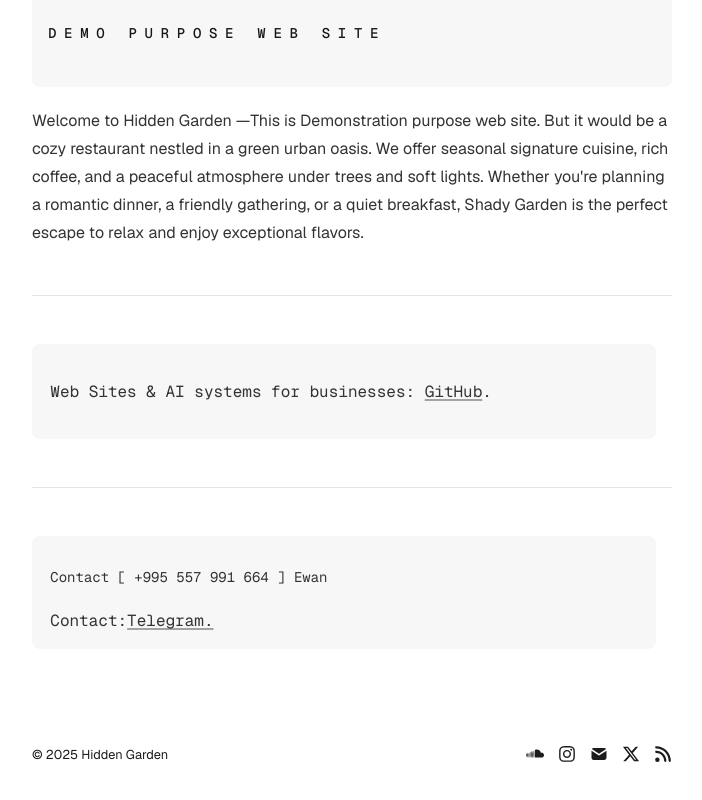
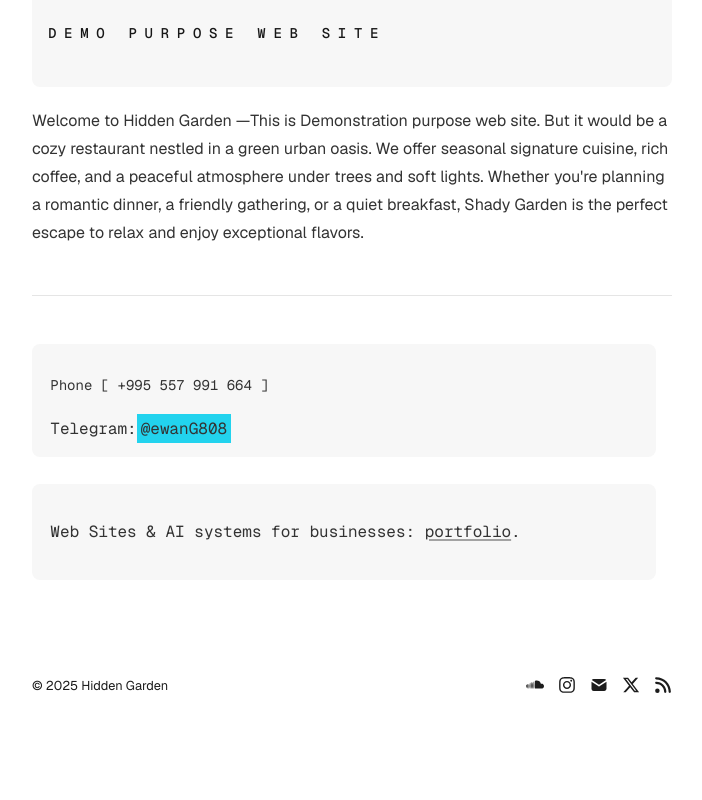
Before and after one commit to ivan-telepop/hidden-garden, a Next.js app: page /hidden-garden/ in a window 1280 px wide. Shown: the part 541-1341 px from the top of the page, without its empty margins (288-990 px from the left). Built offline with nearby package versions, Linux system fonts and the light colour scheme.

Commit message:
recreated

```diff
--- a/app/config.ts
+++ b/app/config.ts
@@ -2,7 +2,7 @@ export const metaData = {
   baseUrl: "https://example.com/",
   title: "Hidden Garden",
   name: "Restaurant that we deserved",
-  ogImage: "/",
+  ogImage: "/og.jpg",
   description:
     "Demonstration web site for restaurants",
 };
--- a/app/page.tsx
+++ b/app/page.tsx
@@ -23,23 +23,21 @@ export default function Page() {
 
   <p>Welcome to Hidden Garden —This is Demonstration purpose web site. But it would be a cozy restaurant nestled in a green urban oasis. We offer seasonal signature cuisine, rich coffee, and a peaceful atmosphere under trees and soft lights. Whether you're planning a romantic dinner, a friendly gathering, or a quiet breakfast, Shady Garden is the perfect escape to relax and enjoy exceptional flavors.</p>
  <hr/>
-        <pre className="prose prose-neutral dark:prose-invert ">
+    <pre className="prose prose-neutral dark:prose-invert ">
+
+         <p className="text-sm">Phone [ +995 557 991 664 ] </p>
+         <p>
+          Telegram:
+            <Link href="https://t.me/ewanG808" className=" p-1 no-underline bg-cyan-400 dark:bg-sky-600">@ewanG808</Link> <br/>
+        </p>
+    </pre>
+
+    <pre className="prose prose-neutral dark:prose-invert ">
           <p>
           Web Sites & AI systems for businesses:{" "}
-          <Link href="https://ivanistereotekk.github.io/">GitHub</Link>.
+          <Link href="https://ivanistereotekk.github.io/">portfolio</Link>.
         </p>
         </pre>
-<hr/>
-    <pre className="prose prose-neutral dark:prose-invert ">
-
-         <p className="text-sm">Contact [ +995 557 991 664 ] Ewan</p>
-         <p>
-          Contact:
-            <Link href="https://t.me/ewanG808">Telegram.</Link> <br/>
-
-        </p>
-
-    </pre>
 
   </div>
   </section>
```
Also changed, not shown: public/og.jpg (added).
